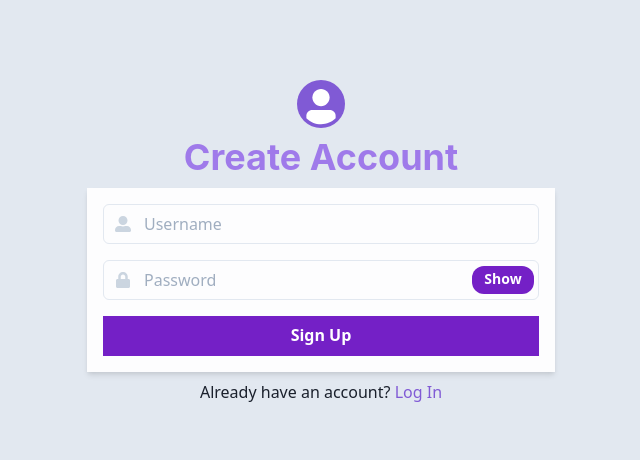
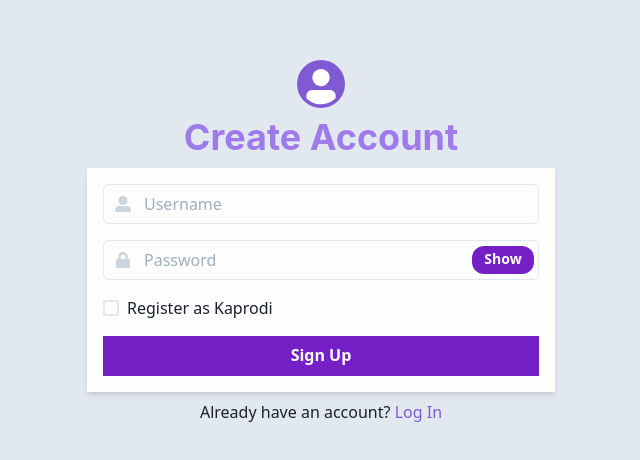
Before and after one commit to ontology-project/monorepo, a Next.js app in the folder client/: page /auth/signup in a window 1280 px wide. Shown: the part 158-618 px from the top of the page, without its empty margins (319-959 px from the left). Built offline with nearby package versions, Linux system fonts and the light colour scheme.

Commit message:
feat: update fe to accomodate for is_field

```diff
--- a/client/pages/_app.tsx
+++ b/client/pages/_app.tsx
@@ -7,12 +7,13 @@ import NavBar from "../components/Navbar";
   import { useRouter } from "next/router";
 
   function MyApp({ Component, pageProps }: AppProps) {
-  const { isLoggedIn, username, updateAuthStatus } = useAuth();
+    const { isLoggedIn, username, isKaprodi, updateAuthStatus } = useAuth();
     const router = useRouter();
+
     return (
       <ChakraProvider theme={customTheme}>
-      {isLoggedIn && <NavBar username={username} logout={() => logout(updateAuthStatus, router)}/>}
-      <Component {...pageProps} />
+        {isLoggedIn && <NavBar username={username} logout={() => logout(updateAuthStatus, router)} />}
+        <Component {...pageProps}/>
       </ChakraProvider>
     );
   }
--- a/client/pages/auth/signup.tsx
+++ b/client/pages/auth/signup.tsx
@@ -14,8 +14,8 @@ import {
   Link,
   Avatar,
   FormControl,
-  FormHelperText,
-  InputRightElement
+  InputRightElement,
+  Checkbox
 } from "@chakra-ui/react";
 import { FaUserAlt, FaLock } from "react-icons/fa";
 import { BASE_URL } from '../../utils/constants';
@@ -23,18 +23,23 @@ import { BASE_URL } from '../../utils/constants';
 interface Credentials {
   username: string;
   password: string;
+  is_kaprodi: boolean;
 }
 
 const CFaUserAlt = chakra(FaUserAlt);
 const CFaLock = chakra(FaLock);
 
 export default function Signup() {
-  const [credentials, setCredentials] = useState<Credentials>({ username: '', password: '' });
+  const [credentials, setCredentials] = useState<Credentials>({ username: '', password: '', is_kaprodi: false });
   const [showPassword, setShowPassword] = useState(false);
   const router = useRouter();
 
   const handleChange = (e: ChangeEvent<HTMLInputElement>) => {
-    setCredentials({ ...credentials, [e.target.name]: e.target.value });
+    const { name, value, type, checked } = e.target;
+    setCredentials(prevCredentials => ({
+      ...prevCredentials,
+      [name]: type === 'checkbox' ? checked : value,
+    }));
   };
 
   const handleShowClick = () => setShowPassword(!showPassword);
@@ -42,7 +47,7 @@ export default function Signup() {
   const handleSubmit = async (e: FormEvent) => {
     e.preventDefault();
     try {
-      await axios.post(`${BASE_URL}/auth/users/`, credentials);
+      await axios.post(`${BASE_URL}/user/auth/users/`, credentials);
       alert('Signup successful!');
       router.push('/auth/login');
     } catch (error: any) {
@@ -51,7 +56,11 @@ export default function Signup() {
         let errors = error.response.data;
         let errorMessages = [];
         for (let key in errors) {
-          errorMessages.push(`${key}: ${errors[key].join(', ')}`);
+          if (Array.isArray(errors[key])) {
+            errorMessages.push(`${key}: ${errors[key].join(', ')}`);
+          } else {
+            errorMessages.push(`${key}: ${errors[key]}`);
+          }
         }
         alert('Signup failed! ' + errorMessages.join('\n'));
       } else {
@@ -121,6 +130,11 @@ export default function Signup() {
                   </InputRightElement>
                 </InputGroup>
               </FormControl>
+              <FormControl>
+                <Checkbox name="is_kaprodi" isChecked={credentials.is_kaprodi} onChange={handleChange}>
+                  Register as Kaprodi
+                </Checkbox>
+              </FormControl>
               <Button
                 borderRadius={0}
                 type="submit"
--- a/client/utils/util.tsx
+++ b/client/utils/util.tsx
@@ -5,16 +5,21 @@ import { imageApiPost } from "./api";
 export function useAuth() {
   const [isLoggedIn, setIsLoggedIn] = useState(false);
   const [username, setUsername] = useState("");
+  const [isKaprodi, setIsKaprodi] = useState(false);
 
   const updateAuthStatus = () => {
       const token = localStorage.getItem('authToken');
       const user = localStorage.getItem('username');
+      const isKaprodi = localStorage.getItem('isKaprodi') === 'true';
+
       if (token && user) {
           setIsLoggedIn(true);
           setUsername(user);
+          setIsKaprodi(isKaprodi);
       } else {
           setIsLoggedIn(false);
           setUsername("");
+          setIsKaprodi(false);
       }
   };
 
@@ -32,12 +37,13 @@ export function useAuth() {
       };
   }, []);
 
-    return { isLoggedIn, username, updateAuthStatus };
+  return { isLoggedIn, username, isKaprodi, updateAuthStatus };
 }
 
 export function logout(updateAuthStatus: () => void, router: NextRouter) {
     localStorage.removeItem('authToken');
     localStorage.removeItem('username');
+    localStorage.removeItem('isKaprodi');
     updateAuthStatus();
     router.push('/auth/login');
 }
```
Also changed, not shown: client/pages/auth/login.tsx (+6 -3 lines). Lines whose indentation alone changed are shown as unchanged.
